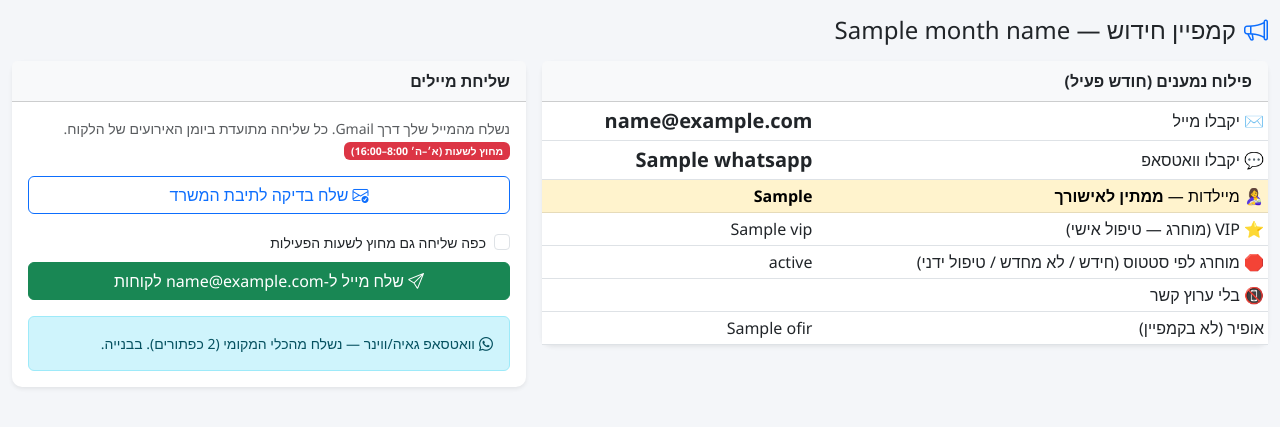
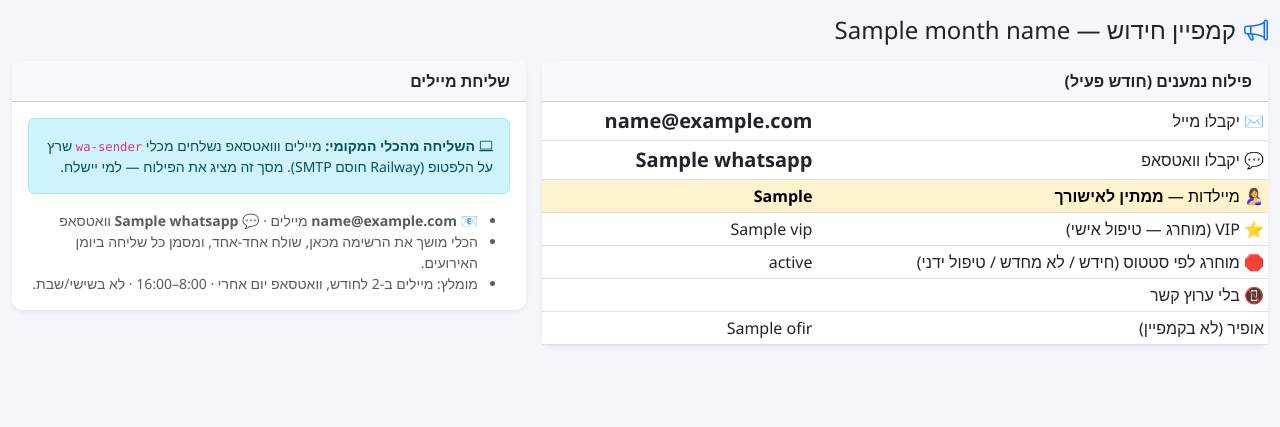
Before and after one commit to sharon-gaia/renewals-system, a Flask app: template templates/campaign.html in a window 1280 px wide. Shown: the top 427 px of the page. Run offline with Flask 3, Linux system fonts and the light colour scheme; the template is opened without the code that fills it: most values are stand-ins (such as "Sample title", 1, 10 or a date in 2020).

Commit message:
Local email sending: /api/email/queue + /api/email/sent for the wa-sender tool
Railway blocks SMTP, so renewal emails are sent from the laptop tool (Gmail SMTP)
like WhatsApp. New token-authed endpoints serve rendered emails and mark them sent
+ logged. Campaign screen now shows the split and points to the local tool.

Co-Authored-By: Claude Opus 4.8 <noreply@anthropic.com>

```diff
--- a/app.py
+++ b/app.py
@@ -2873,6 +2873,48 @@ def backup_db():
     return send_file(DB_PATH, as_attachment=True,
                      download_name='renewals_backup_%s.db' % datetime.date.today().isoformat())
 
+@app.route('/api/email/queue')
+def email_queue():
+    """Rendered renewal emails for the local sender tool (Railway blocks SMTP, so the
+    laptop does the actual sending). Token-authed."""
+    if not _wa_api_authed():
+        return jsonify({'error': 'unauthorized'}), 403
+    month = active_month()
+    if not month:
+        return jsonify({'count': 0, 'items': []})
+    conn = get_db()
+    buckets = campaign_eligibility(conn, month['id'])
+    month_name = HEB_MONTHS[datetime.datetime.now().month]
+    today = datetime.date.today().isoformat()
+    items = []
+    for cust, email in buckets['email']:
+        if (cust['email_sent_date'] or '') == today:
+            continue
+        items.append({'id': cust['id'], 'email': email,
+                      'subject': 'חידוש הפוליסה המקצועית שלך',
+                      'html': render_renewal_email(cust, month_name)})
+    conn.close()
+    return jsonify({'count': len(items), 'items': items})
+
+@app.route('/api/email/sent', methods=['POST'])
+def email_sent():
+    """Mark a renewal email as sent + log it (token-authed; called by the local sender)."""
+    if not _wa_api_authed():
+        return jsonify({'error': 'unauthorized'}), 403
+    data = request.get_json(silent=True) or {}
+    cid = data.get('id')
+    conn = get_db()
+    r = conn.execute("SELECT id_number FROM customers WHERE id=?", (cid,)).fetchone()
+    if r:
+        conn.execute("UPDATE customers SET email_sent_date=? WHERE id=?",
+                     (datetime.date.today().isoformat(), cid))
+        idkey = event_key(r['id_number'], 'cust-%d' % cid)
+        log_event(conn, idkey, f"נשלח מייל חידוש ל-{data.get('email', '')}",
+                  'מייל אוטומטי (לפטופ)', kind='email_sent')
+        conn.commit()
+    conn.close()
+    return jsonify({'ok': True})
+
 def _run_email_blast(app_ctx_month_id, month_name, recipients, who):
     """Background email send: one-by-one with a short delay, each logged to the timeline."""
     sent = 0
--- a/templates/campaign.html
+++ b/templates/campaign.html
@@ -25,28 +25,15 @@
     <div class="card border-0 shadow-sm">
       <div class="card-header bg-light fw-bold">שליחת מיילים</div>
       <div class="card-body">
-        <p class="small text-muted mb-3">
-          נשלח מהמייל שלך דרך Gmail. כל שליחה מתועדת ביומן האירועים של הלקוח.
-          {% if in_hours %}<span class="badge bg-success">בתוך שעות הפעילות</span>
-          {% else %}<span class="badge bg-danger">מחוץ לשעות (א׳–ה׳ 8:00–16:00)</span>{% endif %}
-        </p>
-        <form method="POST" class="mb-3">
-          <input type="hidden" name="action" value="test">
-          <button class="btn btn-outline-primary w-100"><i class="bi bi-envelope-check me-1"></i>שלח בדיקה לתיבת המשרד</button>
-        </form>
-        <form method="POST" onsubmit="return confirm('לשלוח מייל חידוש ל-{{ counts.email }} לקוחות?')">
-          <input type="hidden" name="action" value="email_send">
-          {% if not in_hours %}
-          <div class="form-check mb-2">
-            <input class="form-check-input" type="checkbox" name="force" value="1" id="force">
-            <label class="form-check-label small" for="force">כפה שליחה גם מחוץ לשעות הפעילות</label>
-          </div>
-          {% endif %}
-          <button class="btn btn-success w-100"><i class="bi bi-send me-1"></i>שלח מייל ל-{{ counts.email }} לקוחות</button>
-        </form>
-        <div class="alert alert-info small mt-3 mb-0">
-          <i class="bi bi-whatsapp me-1"></i>וואטסאפ גאיה/ווינר — נשלח מהכלי המקומי (2 כפתורים). בבנייה.
+        <div class="alert alert-info small mb-3">
+          <i class="bi bi-laptop me-1"></i><strong>השליחה מהכלי המקומי:</strong> מיילים ווואטסאפ נשלחים מכלי
+          <code>wa-sender</code> שרץ על הלפטופ (Railway חוסם SMTP). מסך זה מציג את הפילוח — למי יישלח.
         </div>
+        <ul class="small text-muted mb-0">
+          <li>📧 <strong>{{ counts.email }}</strong> מיילים · 💬 <strong>{{ counts.whatsapp }}</strong> וואטסאפ</li>
+          <li>הכלי מושך את הרשימה מכאן, שולח אחד-אחד, ומסמן כל שליחה ביומן האירועים.</li>
+          <li>מומלץ: מיילים ב-2 לחודש, וואטסאפ יום אחרי · 8:00–16:00 · לא בשישי/שבת.</li>
+        </ul>
       </div>
     </div>
   </div>
```
